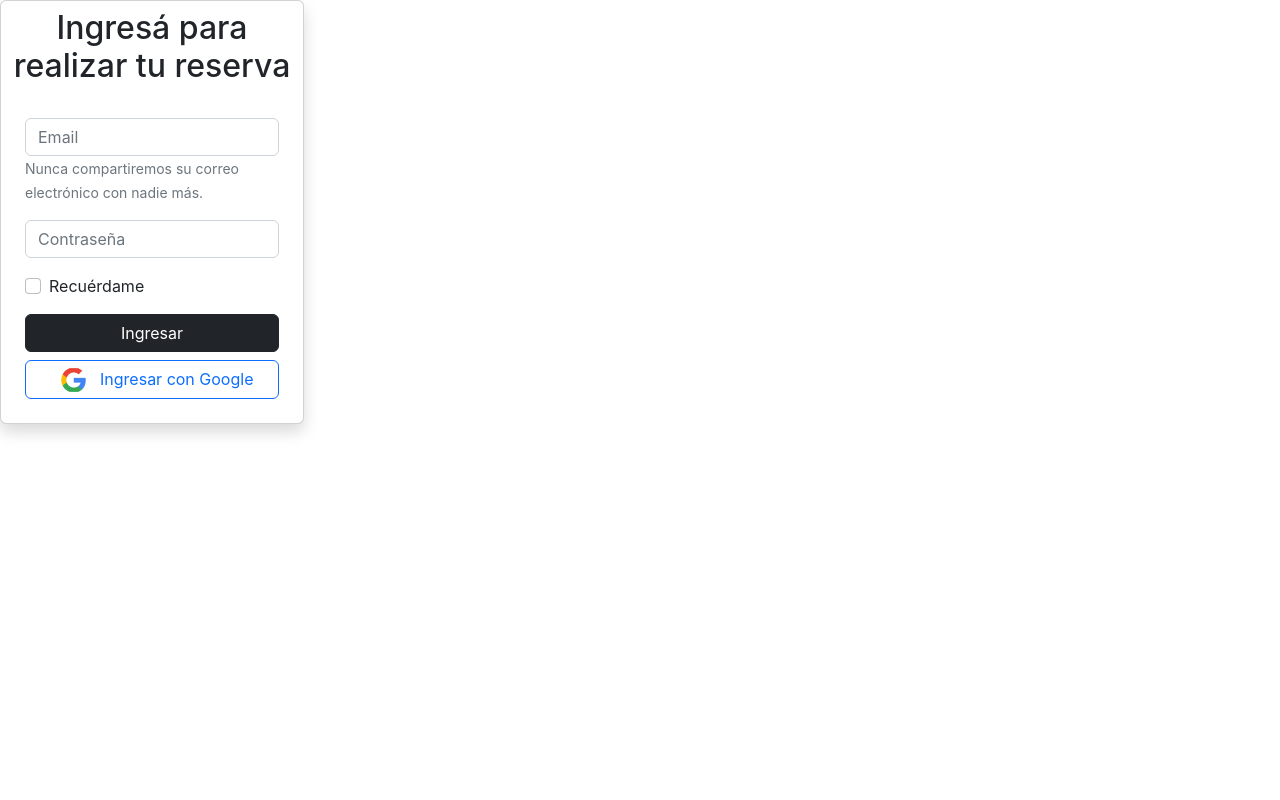
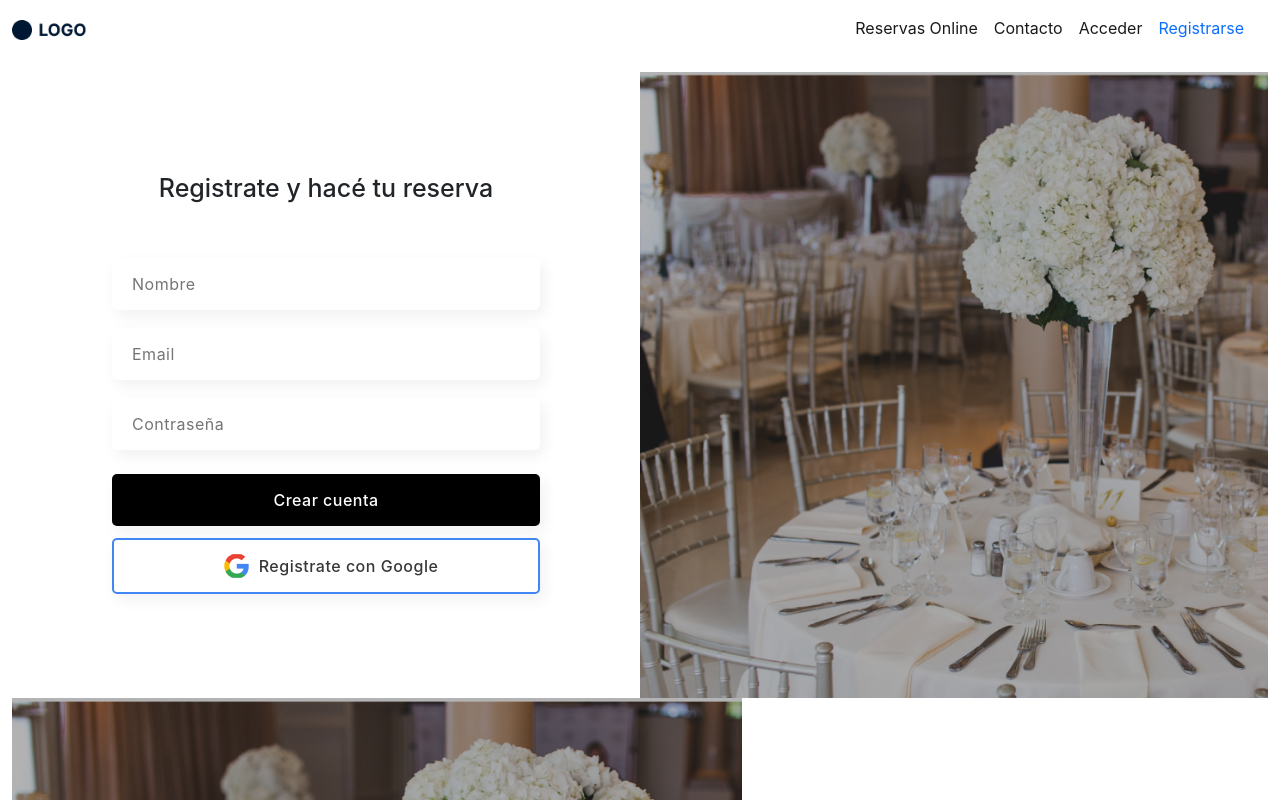
Before and after one commit to No-Country/s5-02-t-java-react-front, a React (Create React App) app: page /login in a window 1280 px wide. Shown: the top 800 px of the page. Built offline with nearby package versions, Linux system fonts and the light colour scheme; no server answers.

Commit message:
refactor: add routes to login and register

```diff
--- a/src/components/navbar/Navbar.jsx
+++ b/src/components/navbar/Navbar.jsx
@@ -9,6 +9,7 @@ import Offcanvas from 'react-bootstrap/Offcanvas'
 
 // LOGO
 import logo from '../../assets/img/logo.jpg'
+import { Outlet } from 'react-router-dom'
 
 function NavBar() {
   const [userInfo, setUserInfo] = useState(null)
@@ -86,6 +87,7 @@ function NavBar() {
           </Container>
         </Navbar>
       ))}
+      <Outlet />
     </>
   )
 }
--- a/src/pages/home/Home.jsx
+++ b/src/pages/home/Home.jsx
@@ -1,9 +1,7 @@
 import React, { useEffect, useState } from 'react'
 import Footer from 'components/footer/Footer'
-import Navbar from 'components/navbar/Navbar'
 import { onAuthStateChanged } from 'firebase/auth'
 import { auth } from 'config/firebase'
-import Logout from 'components/sesion/Logout'
 import Cardhouse from 'components/cardhouse/Cardhouse'
 import { Container } from 'react-bootstrap'
 import Filter from 'components/filter/Filter'
@@ -34,7 +32,6 @@ const Home = () => {
 
   return (
     <>
-      <Navbar />
       <Container className="d-flex flex-row flex-wrap align-items-center align-content-center justify-content-center">
         <h1>Add Componnets at page home</h1>
         <Search />
--- a/src/routes/RoutesApp.jsx
+++ b/src/routes/RoutesApp.jsx
@@ -3,7 +3,8 @@ import { Route, Routes } from 'react-router-dom'
 import NotFound from 'pages/notFound/NotFound'
 import Home from 'pages/home/Home'
 import Register from '../components/register/Register'
-import Login from 'components/sesion/Login'
+import { LoginReg } from 'pages/loginReg/loginReg'
+import NavBar from 'components/navbar/Navbar'
 
 //Aqui iran todas las rutas
 function RoutesApp() {
@@ -14,12 +15,12 @@ function RoutesApp() {
       => aqui las rutas protegidas
       */}
 
-      <Route path="/" element={<Home />}>
-        {/* hijos del navbar => todas las paginas */}
+      <Route path="/" element={<NavBar />}>
+        <Route path="/" element={<Home />} />
+        <Route path="/register" element={<Register />} />
+        <Route path="/login" element={<LoginReg action="login" />} />
+        <Route path="*" element={<NotFound />} />
       </Route>
-      <Route path="/register" element={<Register />} />
-      <Route path="/login" element={<Login />} />
-      <Route path="*" element={<NotFound />} />
     </Routes>
   )
 }
```
